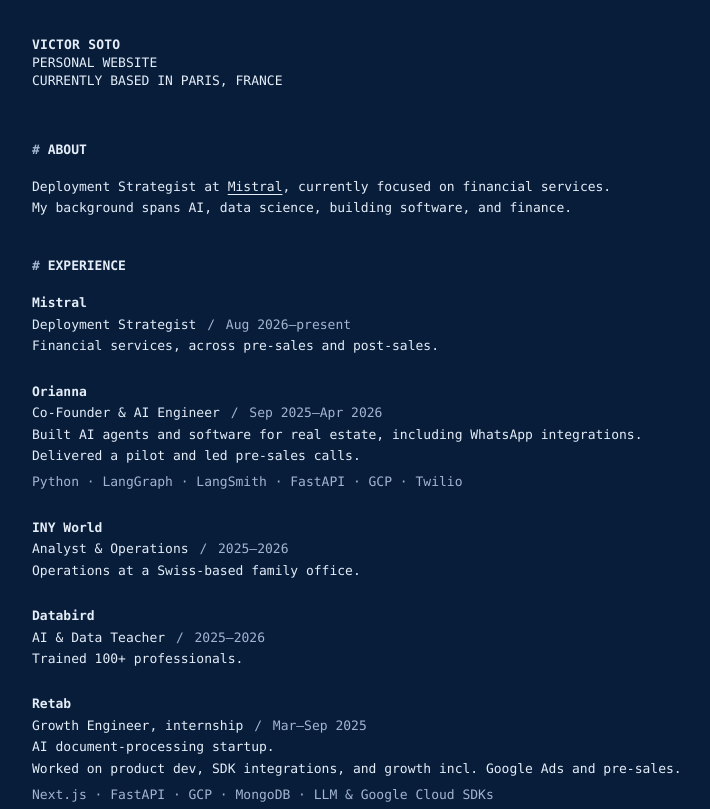
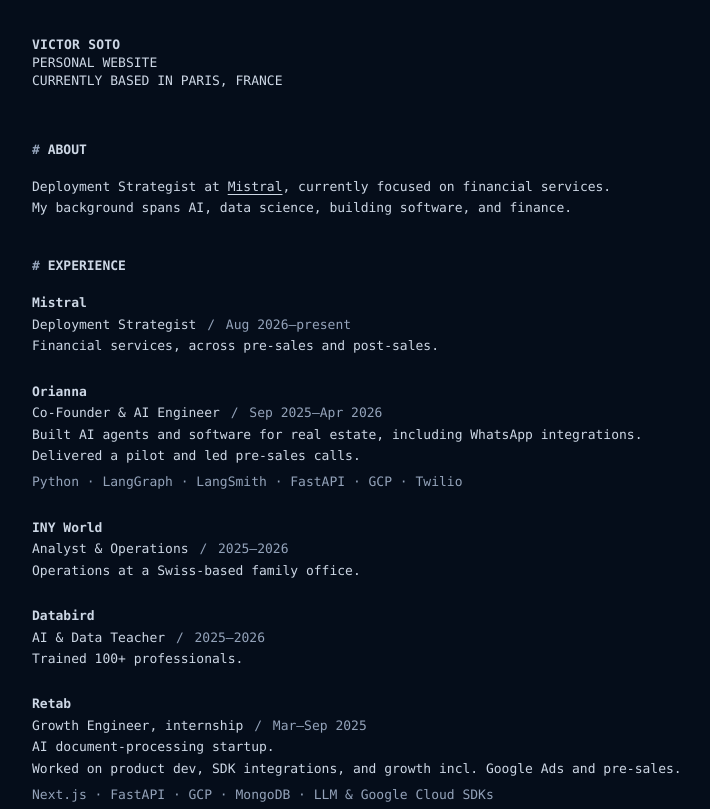
Before and after one commit to victorsotofr/victorsotofr.github.io, a plain HTML site: page index.html in a window 1280 px wide. Shown: the top 809 px of the page, without its empty margins (16-726 px from the left). Drawn offline with Linux system fonts and the dark colour scheme.

Commit message:
Darken navy theme and soften text brightness

```diff
--- a/index.html
+++ b/index.html
@@ -12,7 +12,7 @@
   <meta property="og:url" content="https://victorsotofr.github.io/">
   <link rel="canonical" href="https://victorsotofr.github.io/">
   <link rel="icon" href="./favicon.svg" type="image/svg+xml">
-  <link rel="stylesheet" href="./style.css?v=navy">
+  <link rel="stylesheet" href="./style.css?v=midnight">
 </head>
 <body>
   <a class="skip-link" href="#about">Skip to content</a>
--- a/style.css
+++ b/style.css
@@ -11,9 +11,9 @@
 }
 @media (prefers-color-scheme: dark) {
   :root {
-    --background: #081d3a;
-    --foreground: #e4edf8;
-    --secondary: #a4b5cf;
+    --background: #050d1a;
+    --foreground: #cdd7e5;
+    --secondary: #94a3ba;
     --focus: #93c5fd;
   }
 }
```
